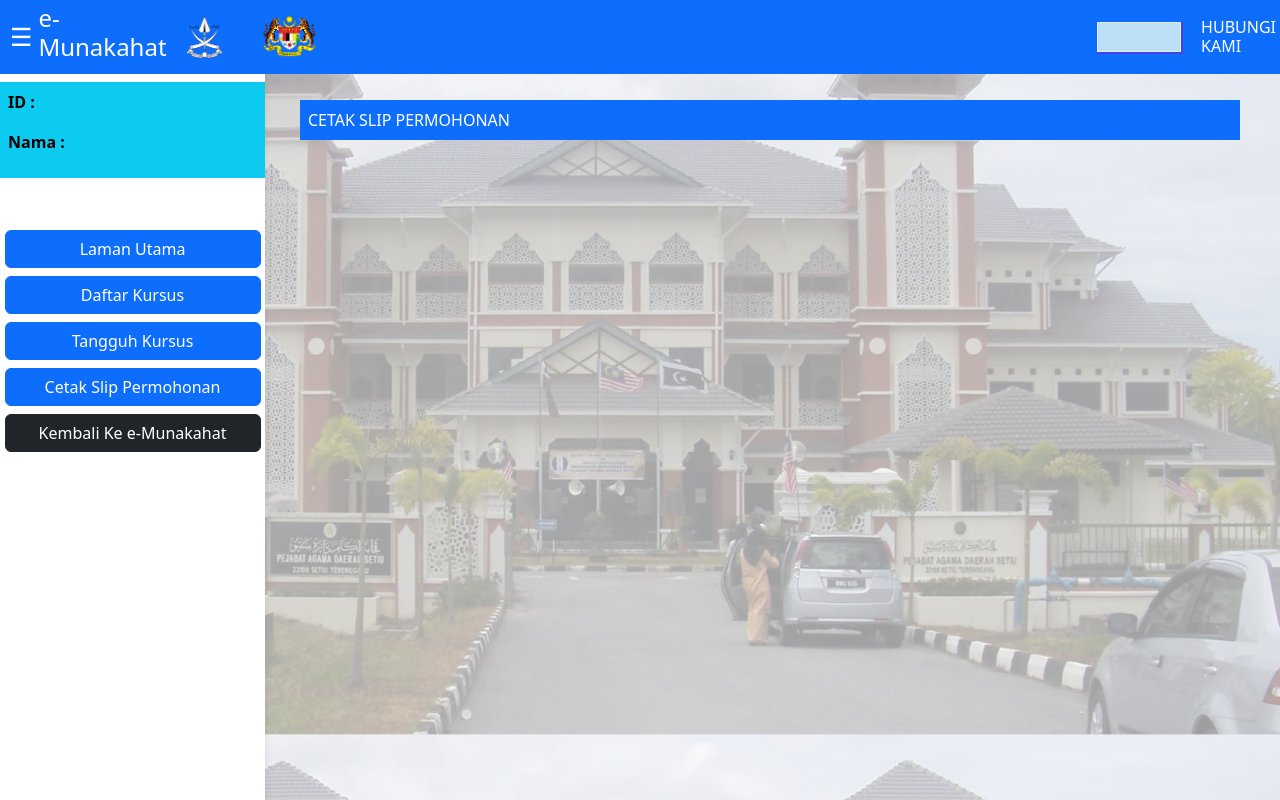
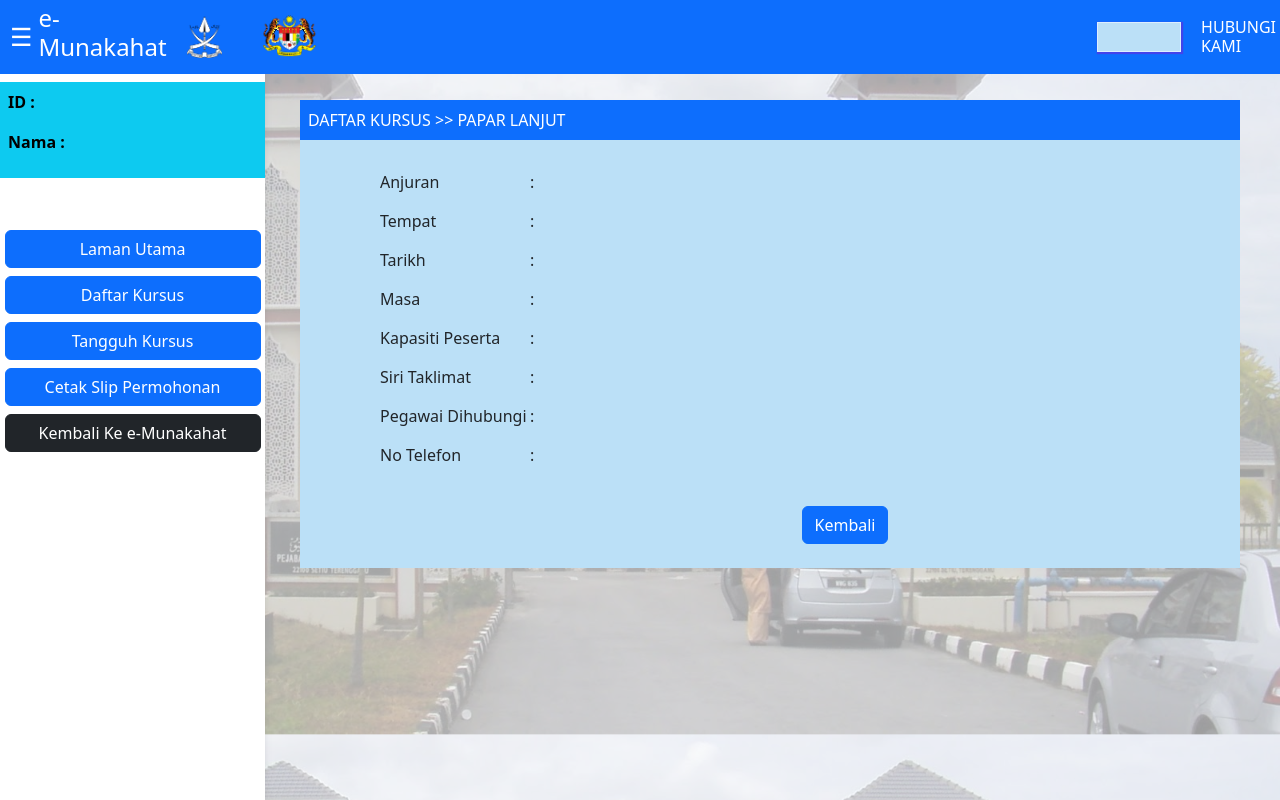
Before and after one commit to Apikmmar/e-Munakahat, a PHP site: page /downloadapplicationslip.php in a window 1280 px wide. Run offline with PHP 8.4, Linux system fonts and the light colour scheme; some libraries are stand-ins or nearby versions.

Commit message:
updateafiq

```diff
--- a/apps/downloadapplicationslip.php
+++ b/apps/downloadapplicationslip.php
@@ -54,9 +54,55 @@
         <!-- content -->
         <div class="content">
             <div class="p-2 mb-2 bg-primary text-white">
-                <span class="h6 text-uppercase">CETAK SLIP PERMOHONAN</span>
+                <span class="h6 text-uppercase">DAFTAR KURSUS >> PAPAR LANJUT</span>
             </div>
-            <div class="content-of-module"></div>
+            <div class="content-of-module">
+                <div class="d-flex flex-row">
+                    <div id="vcdlabeldiv">
+                        <p class="vcdlabel">Anjuran</p>
+                        <br>
+                        <p class="vcdlabel">Tempat</p>
+                        <br>
+                        <p class="vcdlabel">Tarikh</p>
+                        <br>
+                        <p class="vcdlabel">Masa</p>
+                        <br>
+                        <p class="vcdlabel">Kapasiti Peserta</p>
+                        <br>
+                        <p class="vcdlabel">Siri Taklimat</p>
+                        <br>
+                        <p class="vcdlabel">Pegawai Dihubungi</p>
+                        <br>
+                        <p class="vcdlabel">No Telefon</p>
+                        <br>
+                    </div>
+                    <div id="vcdlabeldiv" style="padding-left: 0px;">
+                        <p class="vcdlabel">:</p>
+                        <br>
+                        <p class="vcdlabel">:</p>
+                        <br>
+                        <p class="vcdlabel">:</p>
+                        <br>
+                        <p class="vcdlabel">:</p>
+                        <br>
+                        <p class="vcdlabel">:</p>
+                        <br>
+                        <p class="vcdlabel">:</p>
+                        <br>
+                        <p class="vcdlabel">:</p>
+                        <br>
+                        <p class="vcdlabel">:</p>
+                        <br>
+                    </div>
+                </div>
+                <br>
+                <div class="d-flex justify-content-center">
+                    <div style="padding-left: 150px;">
+                        <button class="btn btn-primary" id="userprepcoursemainpage">Kembali</button>
+                    </div>
+                </div>
+                <br>
+            </div>
         </div>
     </div>
 
--- a/apps/javascript.js
+++ b/apps/javascript.js
@@ -31,36 +31,36 @@
     });
 
     //MODULE 2 by afiq
-    // prep course
-    $("#userprepcoursemainpage").on("click", function() {
-        window.location.href = 'abby1.php';
+    // preparation course
+    $(document).on("click", "#userprepcoursemainpage", function() {
+        window.location.href = 'maincoursepage.php';
     });
 
-    $("#daftarcourse").on("click", function() {
+    $(document).on("click", "#daftarcourse", function() {
         window.location.href = 'searchcourse.php';
     });
 
-    $("#tangguhkursus").on("click", function() {
+    $(document).on("click", "#tangguhkursus", function() {
         window.location.href = 'reschedulecourse.php';
     });
 
-    $("#printslippermohonan").on("click", function() {
+    $(document).on("click", "#printslippermohonan", function() {
         window.location.href = 'downloadapplicationslip.php';
     });
 
-    $("#usermainpage").on("click", function() {
+    $(document).on("click", "#usermainpage", function() {
         window.location.href = '';
     });
 
-    $("#viewcourse").on("click", function() {
+    $(document).on("click", "#viewcourse", function() {
         window.location.href = 'viewcoursedetail.php';
     });
 
-    $("#backtosearchkursus").on("click", function() {
+    $(document).on("click", "#backtosearchkursus", function() {
         window.location.href = 'searchcourse.php';
     });
 
-    $("#regcourse").on("click", function() {
+    $(document).on("click", "#regcourse", function() {
         window.location.href = 'applycourse.php';
     });
 
--- a/apps/searchcourse.php
+++ b/apps/searchcourse.php
@@ -93,9 +93,7 @@
                         </tr>
                     </table>
                 </div>
-                <div>
-
-                </div>
+            <br><br>
             </div>
         </div>
     </div>
```
Also changed, not shown: apps/reschedulecourse.php (+20 -1 lines).
